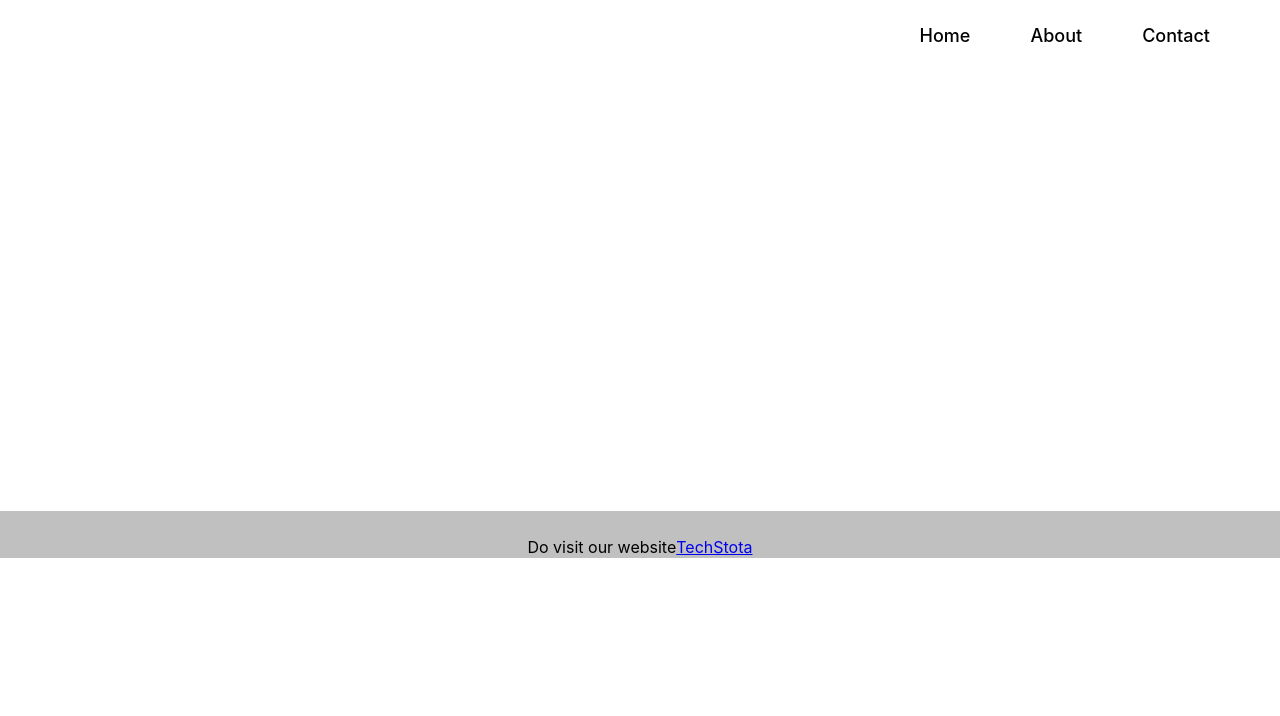
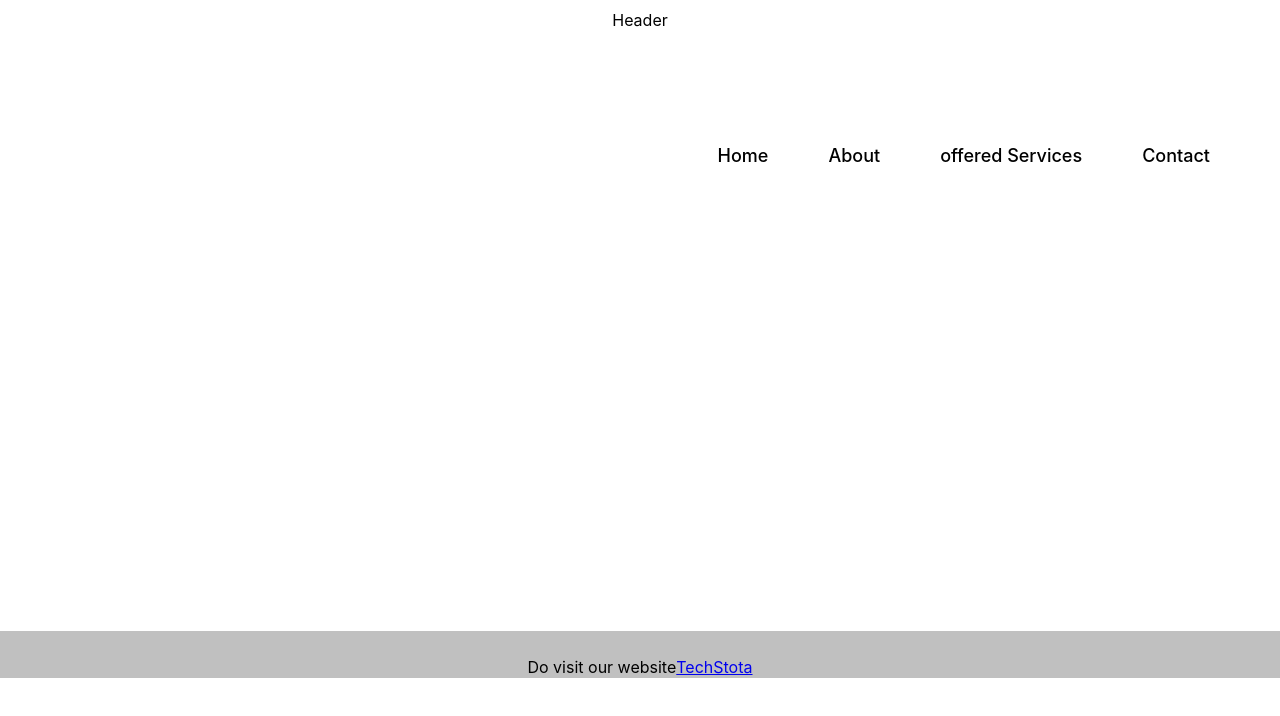
Before and after one commit to prem210106/era-marya, a React (Create React App) app: page /offer in a window 1280 px wide. Shown: the top 716 px of the page. Built offline with nearby package versions, Linux system fonts and the light colour scheme.

Commit message:
create header

```diff
--- a/src/App.js
+++ b/src/App.js
@@ -1,10 +1,12 @@
 import React from 'react'
+import Header from './Header'
 import Home from './components/Home'
 import Contact from './components/Contact'
 import Navbar from './components/Navbar'
 import About from './components/About'
 import './components/Navbar.css'
 import Footer from './components/Footer'
+import Offer from './components/Offer'
 import { BrowserRouter,Route,Routes,} from 'react-router-dom';
 
 
@@ -12,11 +14,13 @@ function App() {
   return(
     <BrowserRouter>
     <div style={{textAlign: 'center', marginTop:'10px'}}>
+    <Header/>
     <Navbar />
     <Routes>
       <Route path="/home"element={<Home/>}/>
       <Route path="/about"element={<About/>}/>
       <Route path="/contact"element={<Contact/>}/>
+      {/*<Route path="/offer" element={<Offer />} />*/}
     </Routes>
     </div>
     <Footer/>
--- /dev/null
+++ b/src/Header.js
@@ -0,0 +1,11 @@
+import React from 'react'
+
+const Header = () => {
+  return (
+    <div>
+        Header
+    </div>
+  )
+}
+
+export default Header;
--- a/src/components/Navbar.css
+++ b/src/components/Navbar.css
@@ -5,6 +5,7 @@
   padding: 15px 40px;
   position: sticky;
   border-radius: 13px;
+  margin-top: 100px;
 }
 
 .nav-list {
--- a/src/components/Navbar.js
+++ b/src/components/Navbar.js
@@ -6,6 +6,7 @@ function Navbar() {
       <ul className="nav-list">
         <li><a href="/Home">Home</a></li>
         <li><a href="/About">About</a></li>
+        <li><a href="/offer">offered Services</a></li>
         <li><a href="/Contact">Contact</a></li>
       </ul>
     </nav>
--- /dev/null
+++ b/src/components/Offer.js
@@ -0,0 +1,8 @@
+import React from 'react'
+
+export const Offer = () => {
+  return (
+    <div>We offers</div>
+  )
+}
+ export default Offer;
```
